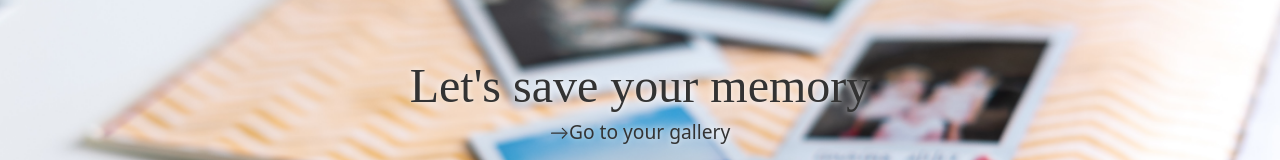
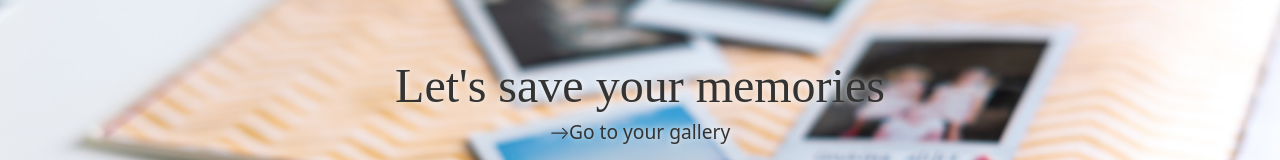
Before and after one commit to Lada496/your-photo-album, a React (Create React App) app: page / in a window 1280 px wide. Shown: the part 314-474 px from the top of the page. Built offline with nearby package versions, Linux system fonts and the light colour scheme; no server answers; a web font is replaced by a local one.

Commit message:
modified public

```diff
--- a/src/components/Public.jsx
+++ b/src/components/Public.jsx
@@ -10,7 +10,7 @@ const PublicPage = () => {
       style={{ backgroundImage: `url(${backgroundImg})` }}
     >
       <div>
-        <h1>Let's save your memory</h1>
+        <h1>Let's save your memories</h1>
         <Link to="/loggedin/gallery">
           <BsArrowRight />
           <span>Go to your gallery</span>
```
